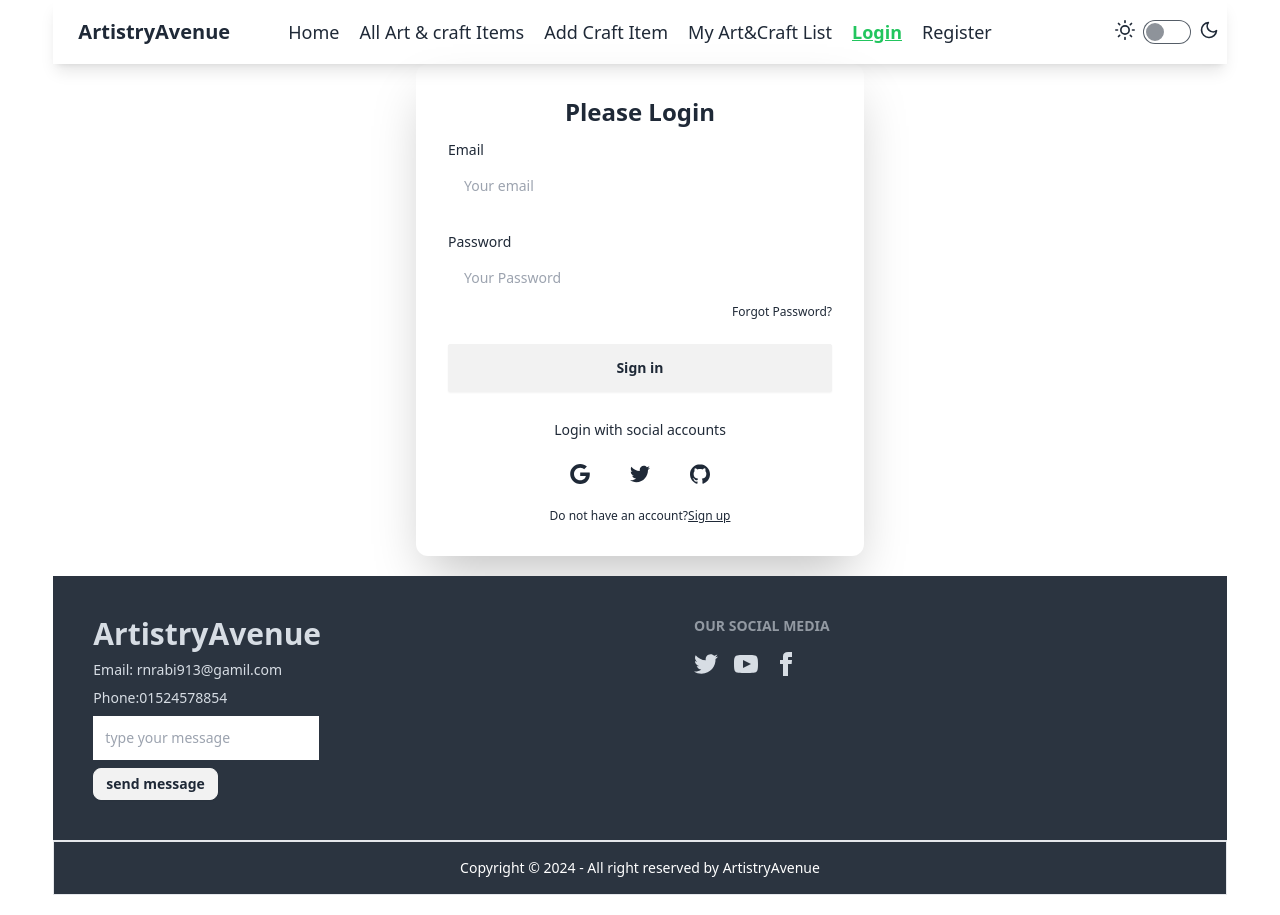
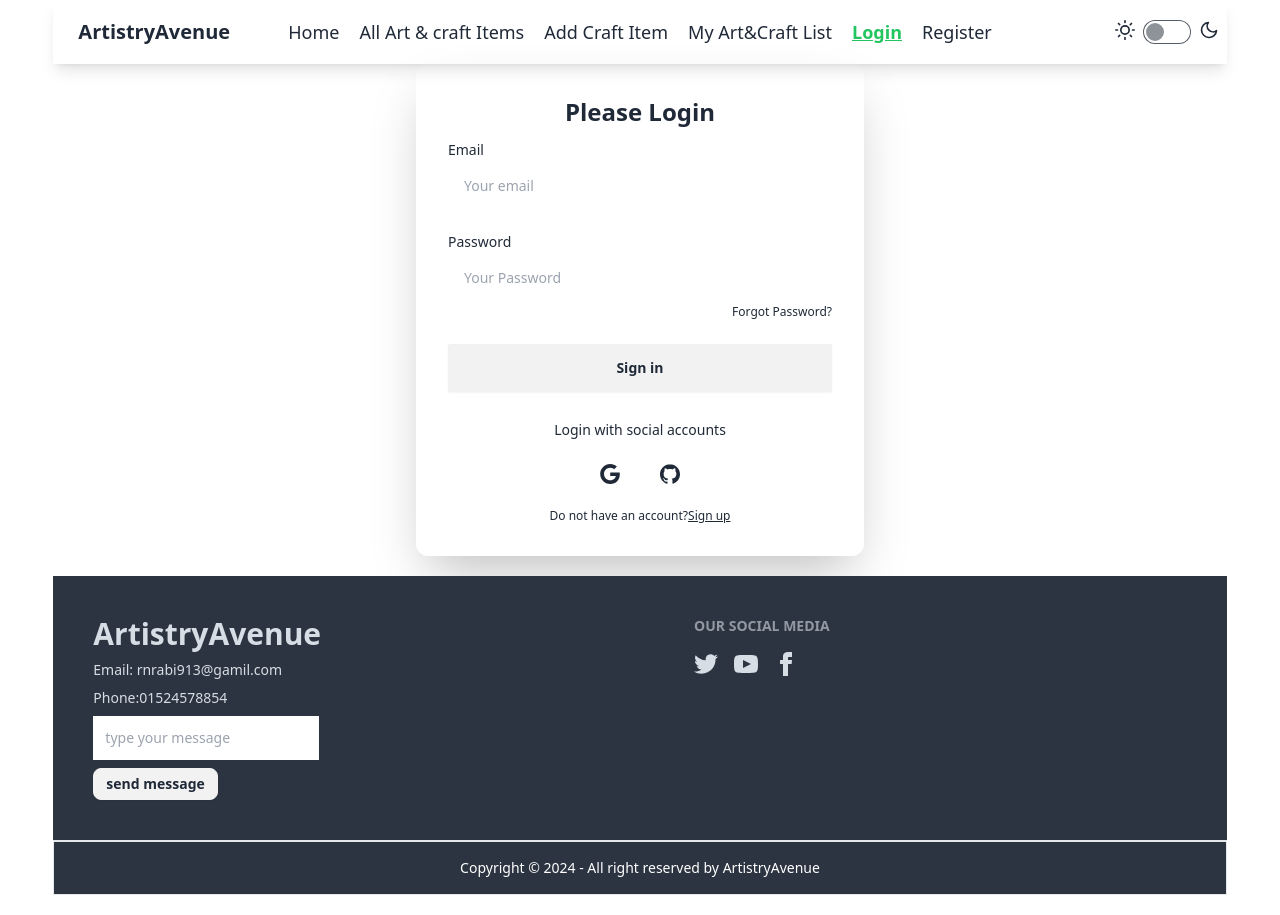
Before and after one commit to rnrabi/assaignment-10-client, a React (Vite) app: page /login in a window 1280 px wide. Built offline with nearby package versions, Linux system fonts and the light colour scheme; no server answers.

Commit message:
all is done

```diff
--- a/src/Pages/AddCartItem/AddCartItem/AddCraftItem.jsx
+++ b/src/Pages/AddCartItem/AddCartItem/AddCraftItem.jsx
@@ -10,7 +10,7 @@ const AddCraftItem = () => {
     const { user } = useContext(authContext)
     const {refetch } = useAllartCraftItem()
     const {refetch1} = useMyCraft()  //call the hook for refetch
-    console.log(user)
+    // console.log(user)
 
     const handleCraftAdd = (e) => {
         e.preventDefault();
@@ -25,7 +25,7 @@ const AddCraftItem = () => {
         const customization = form.customization.value;
         const ratting = form.ratting.value;
         const price = form.price.value;
-        console.log(image, item, email, name, stock, time, description, customization, ratting, price)
+        // console.log(image, item, email, name, stock, time, description, customization, ratting, price)
         const craft = { image, item, email, name, stock, time, description, customization, ratting, price }
         // console.log(craft)
 
--- a/src/Pages/AllArt&Craft/AllAartAndCraftItemDetails.jsx
+++ b/src/Pages/AllArt&Craft/AllAartAndCraftItemDetails.jsx
@@ -3,7 +3,7 @@ import { useLoaderData } from "react-router-dom";
 
 const AllAartAndCraftItemDetails = () => {
     const allArtAndCraftDetails = useLoaderData()
-    console.log(allArtAndCraftDetails)
+    // console.log(allArtAndCraftDetails)
     return (
         <div>
             <div className="md:grid grid-cols-12 gap-4 mt-10">
--- a/src/Pages/Home/ArtCraftCategory.jsx
+++ b/src/Pages/Home/ArtCraftCategory.jsx
@@ -13,7 +13,7 @@ const ArtCraftCategory = () => {
             })
     }, [])
 
-    console.log(categories)
+    // console.log(categories)
 
 
 
--- a/src/Pages/Home/CraftDetail.jsx
+++ b/src/Pages/Home/CraftDetail.jsx
@@ -7,7 +7,7 @@ const CraftDetail = () => {
     const { id } = useParams()
     // console.log(id)
     const singleData = allArtCraftItem.find(single => single._id == id)
-    console.log(singleData)
+    // console.log(singleData)
     // const { image, customization, description, email, item, name, price, ratting, stock, time } = singleData;
     return (
         <div>
--- a/src/Pages/Home/CraftItem.jsx
+++ b/src/Pages/Home/CraftItem.jsx
@@ -4,7 +4,7 @@ import useAllartCraftItem from "../../hooks/useAllartCraftItem";
 
 const CraftItem = () => {
   const { allArtCraftItem } = useAllartCraftItem()
-  console.log(allArtCraftItem)
+  // console.log(allArtCraftItem)
   return (
     <div className="mt-8">
       <h2 className="text-3xl text-center font-bold">Our Crafts</h2>
--- a/src/Pages/Home/Subcategory.jsx
+++ b/src/Pages/Home/Subcategory.jsx
@@ -4,7 +4,7 @@ import { Link, useLoaderData } from "react-router-dom";
 const Subcategory = () => {
 
     const subcategoryData = useLoaderData()
-    console.log(subcategoryData)
+    // console.log(subcategoryData)
 
 
     return (
--- a/src/Pages/Login/Login/Login.jsx
+++ b/src/Pages/Login/Login/Login.jsx
@@ -53,7 +53,7 @@ const Login = () => {
         const form = e.target;
         const email = form.email.value;
         const password = form.password.value;
-        console.log(email, password)
+        // console.log(email, password)
 
         logInUser(email, password)
             .then(result => {
@@ -120,11 +120,11 @@ const Login = () => {
                         </svg>
                     </button>
 
-                    <button aria-label="Log in with Twitter" className="p-3 rounded-sm">
+                    {/* <button aria-label="Log in with Twitter" className="p-3 rounded-sm">
                         <svg xmlns="http://www.w3.org/2000/svg" viewBox="0 0 32 32" className="w-5 h-5 fill-current">
                             <path d="M31.937 6.093c-1.177 0.516-2.437 0.871-3.765 1.032 1.355-0.813 2.391-2.099 2.885-3.631-1.271 0.74-2.677 1.276-4.172 1.579-1.192-1.276-2.896-2.079-4.787-2.079-3.625 0-6.563 2.937-6.563 6.557 0 0.521 0.063 1.021 0.172 1.495-5.453-0.255-10.287-2.875-13.52-6.833-0.568 0.964-0.891 2.084-0.891 3.303 0 2.281 1.161 4.281 2.916 5.457-1.073-0.031-2.083-0.328-2.968-0.817v0.079c0 3.181 2.26 5.833 5.26 6.437-0.547 0.145-1.131 0.229-1.724 0.229-0.421 0-0.823-0.041-1.224-0.115 0.844 2.604 3.26 4.5 6.14 4.557-2.239 1.755-5.077 2.801-8.135 2.801-0.521 0-1.041-0.025-1.563-0.088 2.917 1.86 6.36 2.948 10.079 2.948 12.067 0 18.661-9.995 18.661-18.651 0-0.276 0-0.557-0.021-0.839 1.287-0.917 2.401-2.079 3.281-3.396z"></path>
                         </svg>
-                    </button>
+                    </button> */}
 
                     <button onClick={handleGithubSignIn} aria-label="Log in with GitHub" className="p-3 rounded-sm">
                         <svg xmlns="http://www.w3.org/2000/svg" viewBox="0 0 32 32" className="w-5 h-5 fill-current">
--- a/src/Pages/Register/Register/Register.jsx
+++ b/src/Pages/Register/Register/Register.jsx
@@ -16,7 +16,7 @@ const Register = () => {
         const email = form.email.value;
         const photo = form.photo.value;
         const password = form.password.value;
-        console.log(name, email, photo, password)
+        // console.log(name, email, photo, password)
 
         setError('')
         if (password.length < 6) {
```
